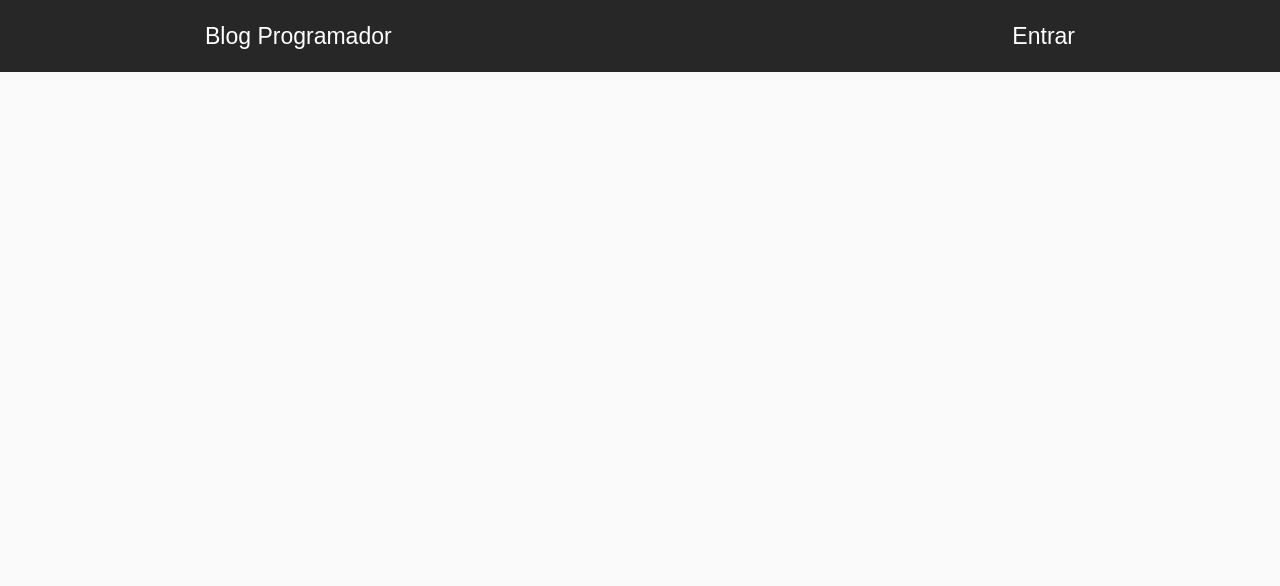
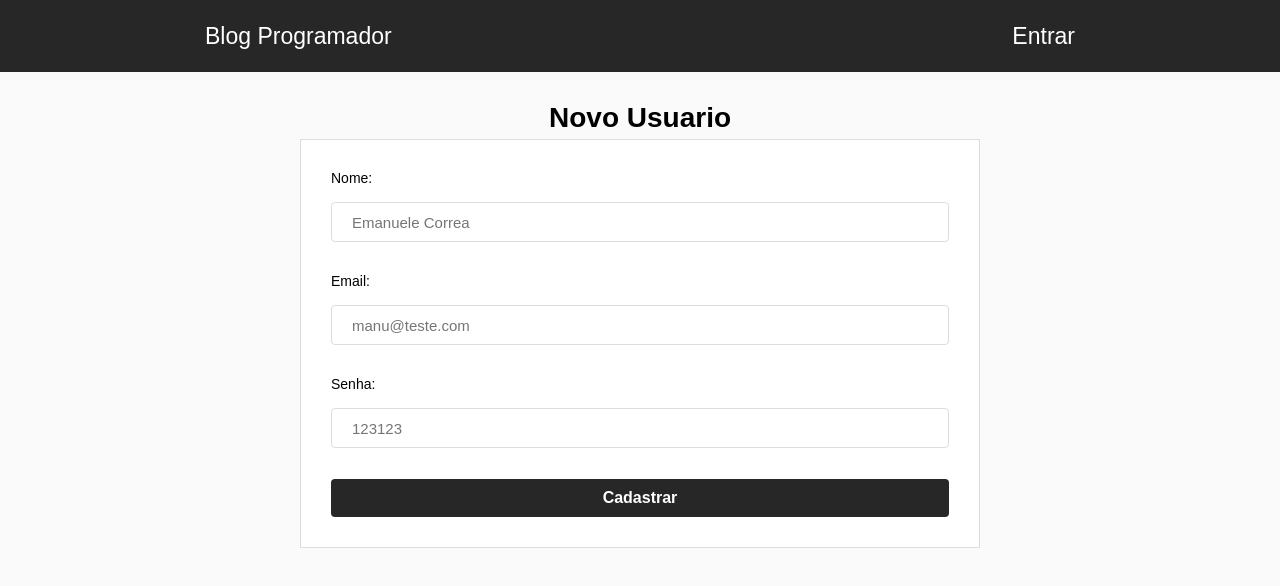
Before and after one commit to manuncorrea/blog, a React (Create React App) app: page /register in a window 1280 px wide. Shown: the top 586 px of the page. Built offline with nearby package versions, Linux system fonts and the light colour scheme; no server answers.

Commit message:
Criado o sistema de cadastro

```diff
--- a/src/App.js
+++ b/src/App.js
@@ -5,6 +5,7 @@ import firebase from './firebase';
 import Home from './components/Home';
 import Login from './components/Login';
 import Dashboard from './components/Dashboard';
+import Register from './components/Register';
 import Header from './components/Header';
 import './global.css';
 
@@ -29,6 +30,7 @@ class App extends Component{
           <Route exact path="/" component={Home} />
           <Route exact path="/login" component={Login} />
           <Route exact path="/dashboard" component={Dashboard} />
+          <Route exact path="/register" component={Register} />
         </Switch>
       </BrowserRouter>
     ) : (
--- a/src/components/Register/index.js
+++ b/src/components/Register/index.js
@@ -0,0 +1,64 @@
+import React, {Component} from 'react';
+import {Link, withRouter} from 'react-router-dom';
+import firebase from '../../firebase';
+import './register.css';
+
+
+class Register extends Component{
+
+  constructor(props){
+    super(props);
+    this.state = {
+      nome: '',
+      email: '',
+      password: ''
+    };
+
+    this.register = this.register.bind(this);
+    this.onRegister = this.onRegister.bind(this)
+  }
+
+  register(e){
+    e.preventDefault();
+
+    this.onRegister();
+  }
+
+  onRegister = async () => {
+    try{
+      const {nome, email, password} = this.state;
+
+      await firebase.register(nome, email, password);
+      this.props.history.replace('/dashboard');
+
+    }catch(error){
+      alert(error.message);
+    }
+  }
+
+  render(){
+    return(
+      <div>
+        <h1 className="register-h1">Novo Usuario</h1>
+        <form onSubmit={this.register} id="register">
+          <label>Nome:</label><br/>
+          <input type="text" value={this.state.nome} autoFocus autoComplete="off"
+          onChange={(e) => this.setState({nome: e.target.value})} placeholder="Emanuele Correa"/><br/>
+
+          <label>Email:</label><br/>
+          <input type="text" value={this.state.email} autoComplete="off"
+          onChange={(e) => this.setState({email: e.target.value})} placeholder="manu@teste.com"/><br/>
+
+          <label>Senha:</label><br/>
+          <input type="password" value={this.state.password} autoComplete="off"
+          onChange={(e) => this.setState({password: e.target.value})} placeholder="123123"/><br/>
+
+          <button type="submit">Cadastrar</button>
+        </form>
+      </div>
+    );
+  }
+}
+
+
+export default withRouter(Register);
--- /dev/null
+++ b/src/components/Register/register.css
@@ -0,0 +1,36 @@
+div .register-h1{
+  margin-top: 30px;
+  margin-bottom: 5px;
+  text-align: center;
+}
+
+form#register{
+  width: 100%;
+  max-width: 680px;
+  margin: 0px auto 0;
+  padding: 30px;
+  background: #fff;
+  border: 1px solid #ddd;
+  display: flex;
+  flex-direction: column;
+}
+
+form#register input{
+  margin-bottom: 15px;
+  height: 40px;
+  border-radius: 4px;
+  border: 1px solid #ddd;
+  padding: 0 20px;
+  font-size: 15px;
+}
+
+form#register button{
+  padding: 10px 20px;
+  border-radius: 4px;
+  border: 0px;
+  background: #272727;
+  color: #fff;
+  cursor: pointer;
+  font-size: 16px;
+  font-weight: bold;
+}
--- a/src/firebase.js
+++ b/src/firebase.js
@@ -27,8 +27,10 @@ class Firebase{
   async register(nome, email, password){
     await app.auth().createUserWithEmailAndPassword(email, password)
 
-    const uid = app.database().ref('usuarios').child(uid).set({
-      nome: nome
+    const uid = app.auth().currentUser.uid;
+
+    return app.database().ref('usuarios').child(uid).set({
+      nome:nome
     })
   }
 
```
Also changed, not shown: 1 other file (tests, documents, lock files or other folders).
